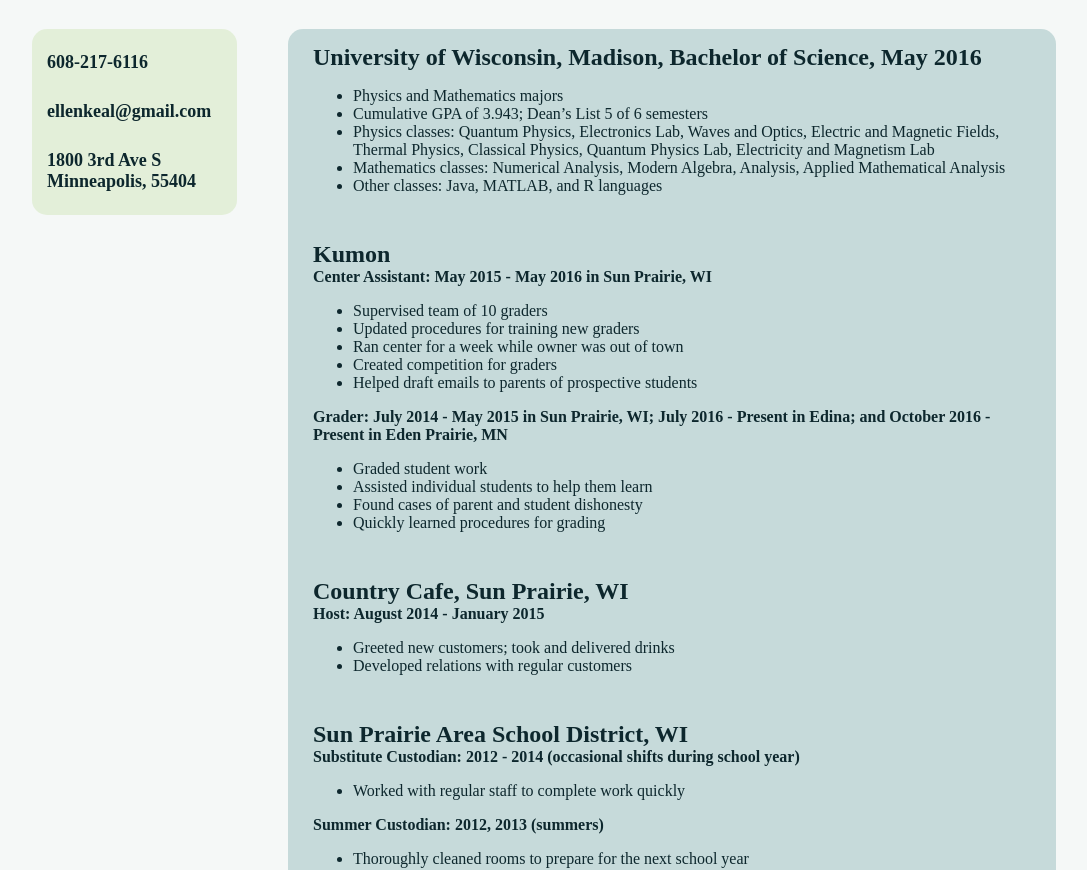
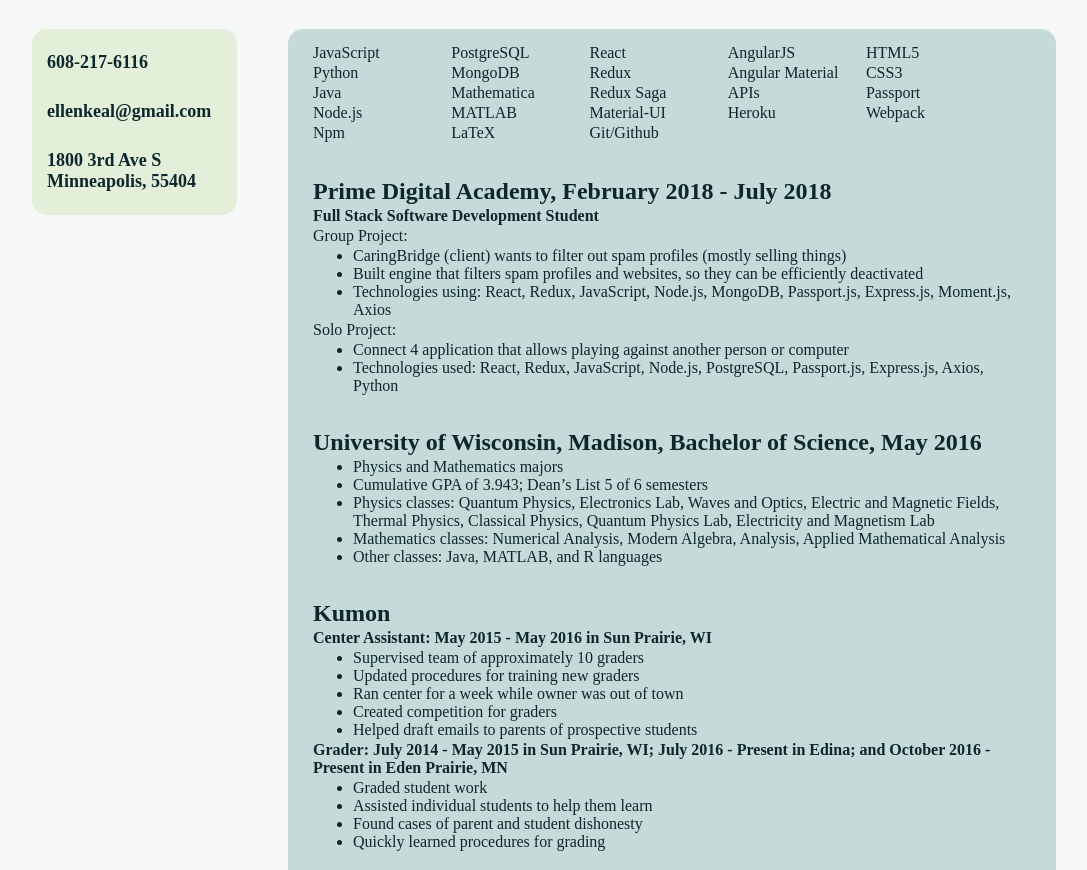
Before and after one commit to llenk/resume, a plain HTML site: page index.html in a window 1280 px wide. Shown: the part 92-962 px from the top of the page, without its empty margins (96-1183 px from the left). Drawn offline with Linux system fonts and the light colour scheme.

Commit message:
updates made

```diff
--- a/index.html
+++ b/index.html
@@ -1,9 +1,11 @@
 <!DOCTYPE html>
 <html>
+
 <head>
 	<title>Ellen Keal’s Resume</title>
 	<link rel="stylesheet" type="text/css" href="stylesheet.css" />
 </head>
+
 <body>
 	<h1>Ellen Keal</h1>
 
@@ -13,31 +15,98 @@
 		<h3>1800 3rd Ave S Minneapolis, 55404</h3>
 	</div>
 	<div id="resume">
-			<div id="section">
-				<div id="place-info">
+		<div id="skills" class="section">
+			<div>
+				<p>JavaScript</p>
+				<p>Python</p>
+				<p>Java</p>
+				<p>Node.js</p>
+				<p>Npm</p>
+			</div>
+			<div>
+				<p>PostgreSQL</p>
+				<p>MongoDB</p>
+				<p>Mathematica</p>
+				<p>MATLAB</p>
+				<p>LaTeX</p>
+			</div>
+			<div>
+				<p>React</p>
+				<p>Redux</p>
+				<p>Redux Saga</p>
+				<p>Material-UI</p>
+				<p>Git/Github</p>
+			</div>
+			<div>
+				<p>AngularJS</p>
+				<p>Angular Material</p>
+				<p>APIs</p>
+				<p>Heroku</p>
+			</div>
+			<div>
+				<p>HTML5</p>
+				<p>CSS3</p>
+				<p>Passport</p>
+				<p>Webpack</p>
+			</div>
+		</div>
+		<div class="section">
+			<div class="place-info">
+				<p>
+				Prime Digital Academy, February 2018 - July 2018
+			</p>
+			</div>
+			<div class="job-title">
+				<p>
+				Full Stack Software Development Student
+			</p>
+			</div>
+			<div class="details">
+				<p>Group Project:</p>
+				<ul>
+					<li>CaringBridge (client) wants to filter out spam profiles (mostly selling things)</li>
+					<li>Built engine that filters spam profiles and websites, so they can be efficiently deactivated</li>
+					<li>Technologies using: React, Redux, JavaScript, Node.js, MongoDB, Passport.js, Express.js, Moment.js, Axios</li>
+				</ul>
+				<p>Solo Project: </p>
+				<ul>
+					<li>Connect 4 application that allows playing against another person or computer</li>
+					<li>Technologies used: React, Redux, JavaScript, Node.js, PostgreSQL, Passport.js, Express.js, Axios, Python</li>
+				</ul>
+			</div>
+		</div>
+		<div class="section">
+			<div class="place-info">
+				<p>
 				University of Wisconsin, Madison, Bachelor of Science, May 2016
+			</p>
 			</div>
-				<div id="details">
+			<div class="details">
 				<ul>
 					<li>Physics and Mathematics majors</li>
 					<li>Cumulative GPA of 3.943; Dean’s List 5 of 6 semesters</li>
-						<li>Physics classes: Quantum Physics, Electronics Lab, Waves and Optics, Electric and Magnetic Fields, Thermal Physics, Classical Physics, Quantum Physics Lab, Electricity and Magnetism Lab</li>
+					<li>Physics classes: Quantum Physics, Electronics Lab, Waves and Optics, Electric and Magnetic Fields, Thermal Physics,
+						Classical Physics, Quantum Physics Lab, Electricity and Magnetism Lab</li>
 					<li>Mathematics classes: Numerical Analysis, Modern Algebra, Analysis, Applied Mathematical Analysis</li>
 					<li>Other classes: Java, MATLAB, and R languages</li>
 				</ul>
 			</div>
 		</div>
-			<div id="section">
-				<div id="place-info">
+		<div class="section">
+			<div class="place-info">
+				<p>
 				Kumon
+			</p>
 			</div>
-				<div id="job">
-					<div id="job-title">
+			<div class="job">
+				<div class="job-title">
+					<p>
 					Center Assistant: May 2015 - May 2016 in Sun Prairie, WI
+				</p>
 				</div>
-					<div id="details">
+				<div class="details">
 					<ul>
-							<li>Supervised team of 10 graders</li>
+						<li>Supervised team of approximately 10 graders</li>
 						<li>Updated procedures for training new graders</li>
 						<li>Ran center for a week while owner was out of town</li>
 						<li>Created competition for graders</li>
@@ -45,11 +114,12 @@
 					</ul>
 				</div>
 			</div>
-				<div id="job">
-					<div id="job-title">
-						Grader: July 2014 - May 2015 in Sun Prairie, WI; July 2016 - Present in Edina; and October 2016 - Present in Eden Prairie, MN
+			<div class="job">
+				<div class="job-title">
+					Grader: July 2014 - May 2015 in Sun Prairie, WI; July 2016 - Present in Edina; and October 2016 - Present in Eden Prairie,
+					MN
 				</div>
-					<div id="details">
+				<div class="details">
 					<ul>
 						<li>Graded student work</li>
 						<li>Assisted individual students to help them learn</li>
@@ -59,15 +129,15 @@
 				</div>
 			</div>
 		</div>
-			<div id="section">
-				<div id="place-info">
+		<div class="section">
+			<div class="place-info">
 				Country Cafe, Sun Prairie, WI
 			</div>
-				<div id="job">
-					<div id="job-title">
+			<div class="job">
+				<div class="job-title">
 					Host: August 2014 - January 2015
 				</div>
-					<div id="details">
+				<div class="details">
 					<ul>
 						<li>Greeted new customers; took and delivered drinks</li>
 						<li>Developed relations with regular customers</li>
@@ -75,42 +145,31 @@
 				</div>
 			</div>
 		</div>
-			<div id="section">
-				<div id="place-info">
+		<div class="section">
+			<div class="place-info">
 				Sun Prairie Area School District, WI
 			</div>
-				<div id="job">
-					<div id="job-title">
+			<div class="job">
+				<div class="job-title">
 					Substitute Custodian: 2012 - 2014 (occasional shifts during school year)
 				</div>
-					<div id="details">
+				<div class="details">
 					<ul>
 						<li>Worked with regular staff to complete work quickly</li>
 					</ul>
 				</div>
 			</div>
-				<div id="job">
-					<div id="job-title">
+			<div class="job">
+				<div class="job-title">
 					Summer Custodian: 2012, 2013 (summers)
 				</div>
-					<div id="details">
+				<div class="details">
 					<ul>
 						<li>Thoroughly cleaned rooms to prepare for the next school year</li>
 					</ul>
 				</div>
 			</div>
 		</div>
-			<div id="section">
-				<div id="place-info">
-					Skills
-				</div>
-				<div id="details">
-					<ul>
-						<li>Proficient German language, including math vocabulary through differential calculus</li>
-						<li>Basic Java, Python, Mathematica, MATLAB, R, and HTML/CSS</li>
-					</ul>
-				</div>
-			</div>
 	</div>
 </body>
 </html>
--- a/stylesheet.css
+++ b/stylesheet.css
@@ -15,6 +15,11 @@ h1 {
 	font-size: 48px;
 
 	border-bottom: 2px solid #0d272d;
+}
+
+div, p, ul{
+	margin-top: 0px;
+	margin-bottom: 2px;
 }
 
 #info {
@@ -37,18 +42,21 @@ h3{
 	border-radius: 15px;
 }
 
-#section {
+.section {
 	padding: 15px 25px 15px 25px;
-
 }
 
+#skills {
+	width: 90%;
+	display: grid;
+	grid-template-columns: 1fr 1fr 1fr 1fr 1fr;
+}
 
-
-#place-info {
+.place-info {
 	font-size: 24px;
 	font-weight: bold;
 }
 
-#job-title {
+.job-title {
 	font-weight: bold;
 }
```
Lines whose indentation alone changed are shown as unchanged.
